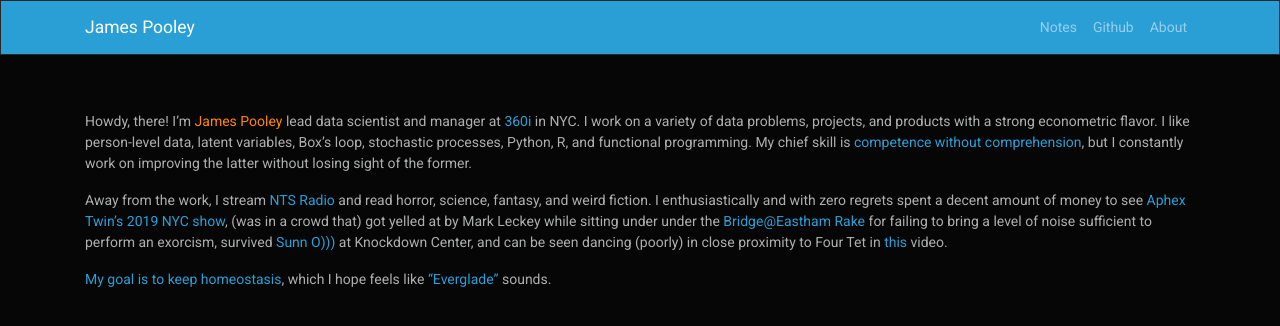
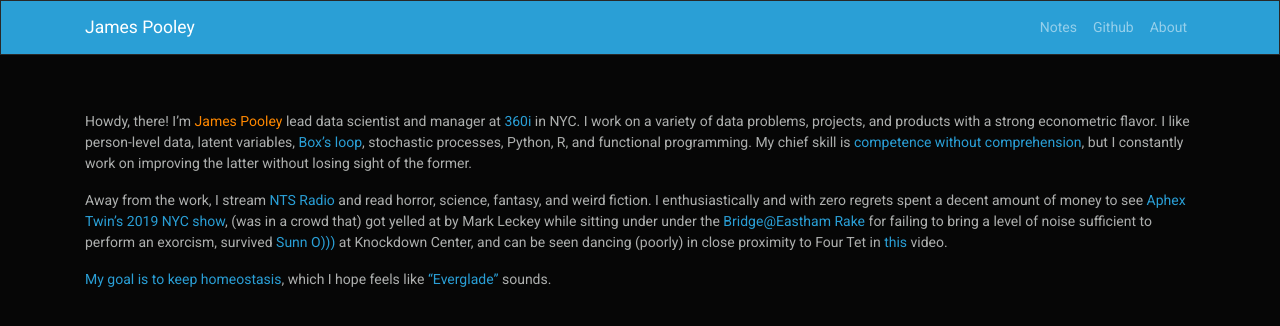
Before and after one commit to jamespooley/archived-jamespooley.github.io, a Jekyll site: the page built from about.md, in a window 1280 px wide. Shown: the top 326 px of the page. Built offline with Jekyll 4.4.1, drawn with Linux system fonts in a browser that asks for light colours; our own code applies the rules of GitHub Pages for plain Markdown files; part of the change alters nothing that is shown.

```diff
--- a/about.md
+++ b/about.md
@@ -1,6 +1,6 @@
 Howdy, there! I'm <span class="text-warning">James Pooley</span>
 lead data scientist and manager at [360i](https://360i.com/capabilities/analytics/) in NYC. I work on a variety of
-data problems, projects, and products with a strong econometric flavor. I like person-level data, latent variables, Box's loop, stochastic processes, Python, R, and functional programming. My chief skill is [competence without comprehension](https://www.theatlantic.com/technology/archive/2012/06/-a-perfect-and-beautiful-machine-what-darwins-theory-of-evolution-reveals-about-artificial-intelligence/258829/),
+data problems, projects, and products with a strong econometric flavor. I like person-level data, latent variables, [Box's loop](http://www.cs.columbia.edu/~blei/papers/Blei2014b.pdf), stochastic processes, Python, R, and functional programming. My chief skill is [competence without comprehension](https://www.theatlantic.com/technology/archive/2012/06/-a-perfect-and-beautiful-machine-what-darwins-theory-of-evolution-reveals-about-artificial-intelligence/258829/),
 but I constantly work on improving the latter without losing sight of the former.
 
 Away from the work, I stream [NTS Radio](https://www.nts.live) and read horror,
```
